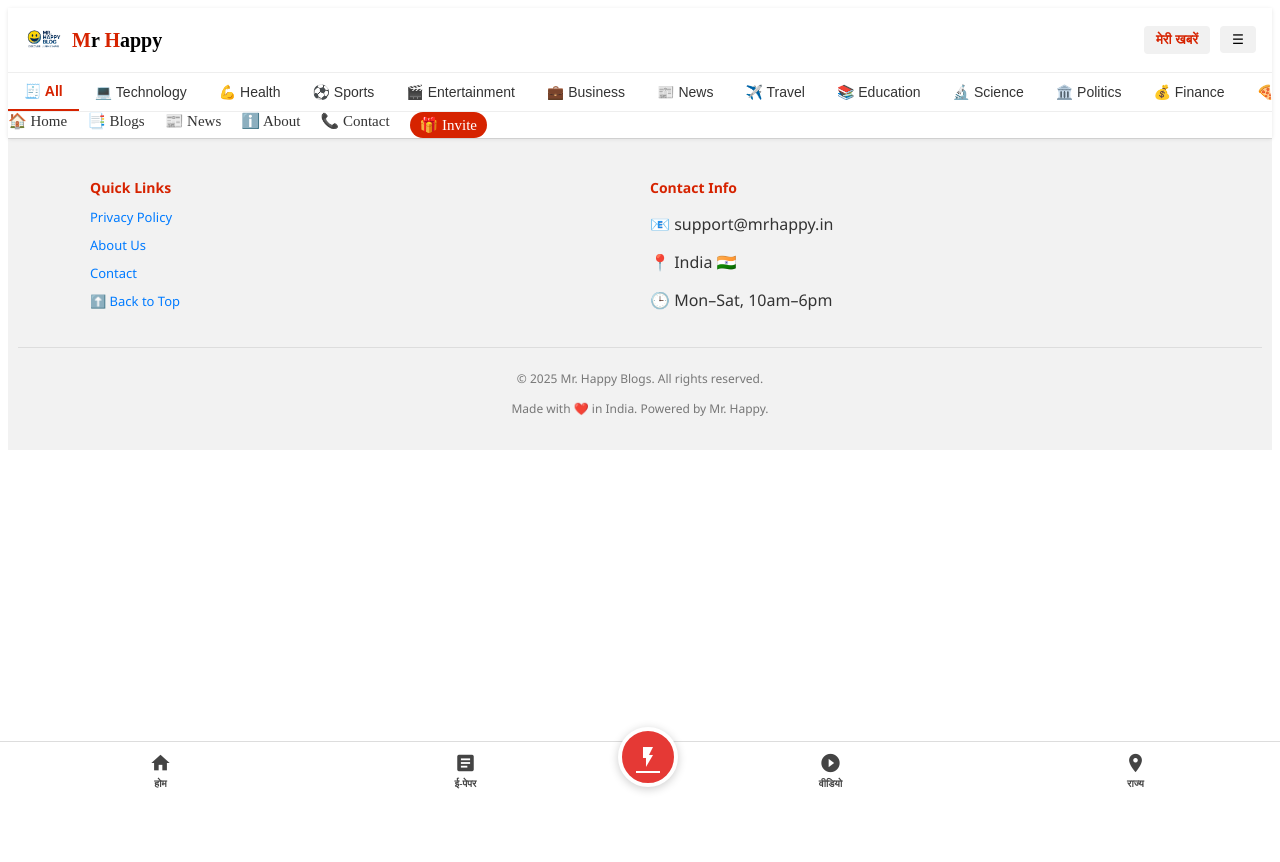
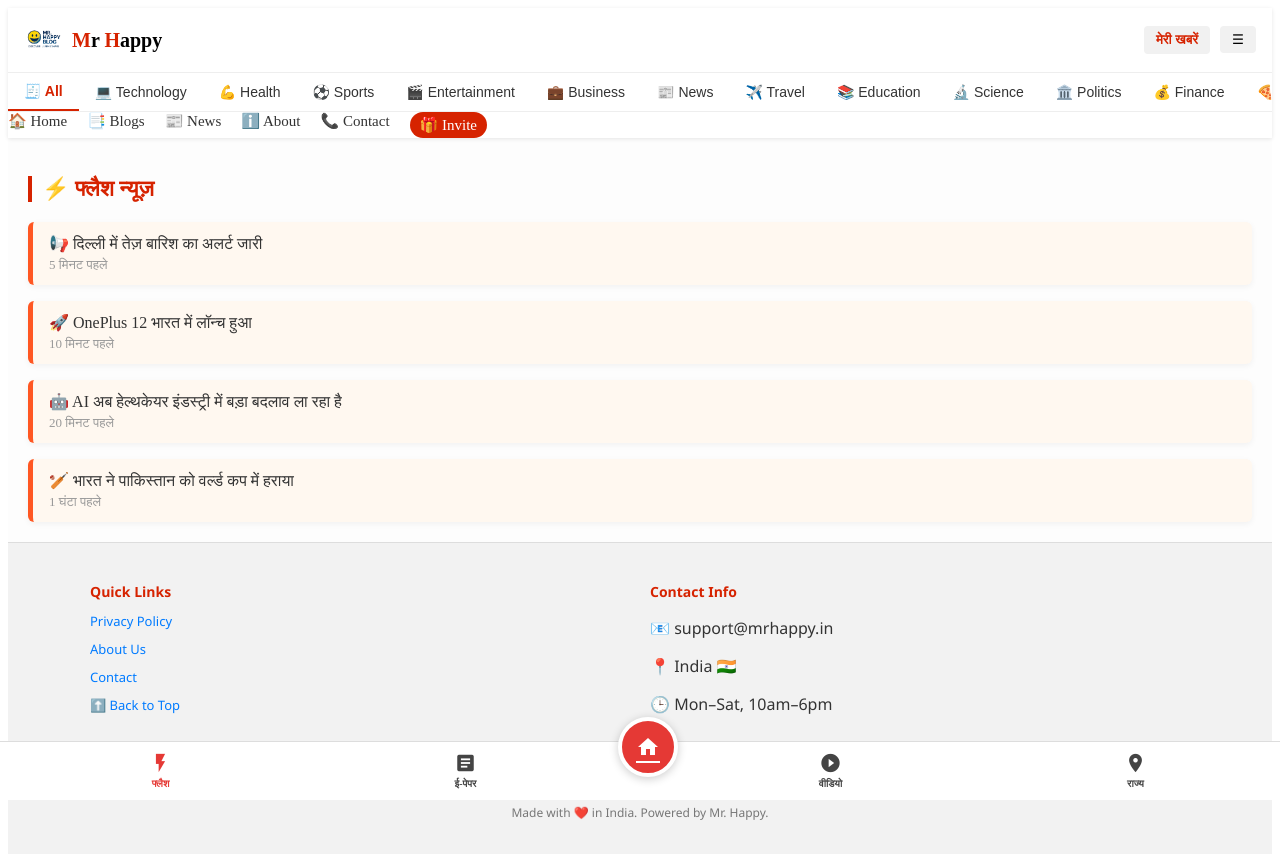
Before and after one commit to mukeshmodi8/nwese-blog, a React (Create React App) app: page /fast-news in a window 1280 px wide. Before the commit the page ends 800 px from the top, so only its background shows below. Built offline with nearby package versions, Linux system fonts and the light colour scheme.

Commit message:
new page

```diff
--- a/src/App.js
+++ b/src/App.js
@@ -15,12 +15,15 @@
 import { CategoryProvider } from "./context/CategoryContext"; // ✅ Add this import
 import StateBlogs from "./pages/StateBlogs";
 import Video from "./pages/Video";
+import ScrollToTop from "./components/ScrollToTop";
+import FlashNews from "./pages/FlashNews";
 
 
 function App() {
   return (
     <Router>
       <CategoryProvider>
+         <ScrollToTop />
         <Navbar />
         <div className="p-4">
           <Routes>
@@ -35,6 +38,7 @@
             <Route path="/states" element={<States />} />
             <Route path="/state/:stateName" element={<StateBlogs />} />
             <Route path="/videos" element={<Video />} />
+            <Route path="/fast-news" element={<FlashNews />} />
           </Routes>
         </div>
         <Footer />
--- a/src/components/FooterNav.css
+++ b/src/components/FooterNav.css
@@ -15,6 +15,7 @@
   padding: 0 8px;
 }
 
+/* Normal Footer Buttons */
 .footer-btn {
   display: flex;
   flex-direction: column;
@@ -40,7 +41,7 @@
   font-weight: bold;
 }
 
-/* Center Floating Red Button */
+/* 🔴 Center Floating Home Button */
 .center-fab {
   background-color: #e53935;
   color: #fff;
@@ -54,4 +55,11 @@
   box-shadow: 0 2px 10px rgba(0, 0, 0, 0.2);
   font-size: 28px;
   border: 4px solid #fff;
+  position: relative;
+  top: -10px;
+  z-index: 10;
 }
+
+.center-fab.active {
+  background-color: #b71c1c;
+}
--- a/src/components/FooterNav.jsx
+++ b/src/components/FooterNav.jsx
@@ -7,27 +7,46 @@
 
   return (
     <footer className="footer-nav jagran-footer">
-      <Link to="/" className={`footer-btn ${pathname === "/" ? "active" : ""}`}>
-        <i className="material-icons">home</i>
-        <span>होम</span>
+      {/* 🔥 Flash News - Left Side */}
+      <Link
+        to="/fast-news"
+        className={`footer-btn ${pathname === "/fast-news" ? "active" : ""}`}
+      >
+        <i className="material-icons">flash_on</i>
+        <span>फ्लैश</span>
       </Link>
 
-      <Link to="/epaper" className={`footer-btn ${pathname === "/epaper" ? "active" : ""}`}>
+      {/* 📄 Epaper */}
+      <Link
+        to="/epaper"
+        className={`footer-btn ${pathname === "/epaper" ? "active" : ""}`}
+      >
         <i className="material-icons">article</i>
         <span>ई-पेपर</span>
       </Link>
 
-      {/* Center Round FAB style */}
-      <Link to="/fast-news" className="center-fab">
-        <i className="material-icons">flash_on</i>
+      {/* 🏠 Home - Center Floating */}
+      <Link
+        to="/"
+        className={`center-fab ${pathname === "/" ? "active" : ""}`}
+      >
+        <i className="material-icons">home</i>
       </Link>
 
-      <Link to="/videos" className={`footer-btn ${pathname === "/videos" ? "active" : ""}`}>
+      {/* 🎥 Videos */}
+      <Link
+        to="/videos"
+        className={`footer-btn ${pathname === "/videos" ? "active" : ""}`}
+      >
         <i className="material-icons">play_circle_filled</i>
         <span>वीडियो</span>
       </Link>
 
-      <Link to="/states" className={`footer-btn ${pathname === "/states" ? "active" : ""}`}>
+      {/* 📍 States */}
+      <Link
+        to="/states"
+        className={`footer-btn ${pathname === "/states" ? "active" : ""}`}
+      >
         <i className="material-icons">place</i>
         <span>राज्य</span>
       </Link>
--- /dev/null
+++ b/src/components/ScrollToTop.jsx
@@ -0,0 +1,14 @@
+import { useEffect } from "react";
+import { useLocation } from "react-router-dom";
+
+const ScrollToTop = () => {
+  const { pathname } = useLocation();
+
+  useEffect(() => {
+    window.scrollTo({ top: 0, behavior: "smooth" });
+  }, [pathname]);
+
+  return null;
+};
+
+export default ScrollToTop;
--- /dev/null
+++ b/src/data/flashNews.js
@@ -0,0 +1,24 @@
+const flashNews = [
+  {
+    id: 1,
+    text: "📢 दिल्ली में तेज़ बारिश का अलर्ट जारी",
+    time: "5 मिनट पहले",
+  },
+  {
+    id: 2,
+    text: "🚀 OnePlus 12 भारत में लॉन्च हुआ",
+    time: "10 मिनट पहले",
+  },
+  {
+    id: 3,
+    text: "🤖 AI अब हेल्थकेयर इंडस्ट्री में बड़ा बदलाव ला रहा है",
+    time: "20 मिनट पहले",
+  },
+  {
+    id: 4,
+    text: "🏏 भारत ने पाकिस्तान को वर्ल्ड कप में हराया",
+    time: "1 घंटा पहले",
+  },
+];
+
+export default flashNews;
--- /dev/null
+++ b/src/pages/FlashNews.css
@@ -0,0 +1,40 @@
+.flash-news-page {
+  padding: 20px;
+  background-color: #fdfdfd;
+}
+
+.flash-title {
+  font-size: 22px;
+  color: #d62300;
+  margin-bottom: 20px;
+  border-left: 4px solid #d62300;
+  padding-left: 10px;
+}
+
+.flash-list {
+  display: flex;
+  flex-direction: column;
+  gap: 16px;
+}
+
+.flash-card {
+  background-color: #fff8f0;
+  border-left: 5px solid #ff5722;
+  padding: 12px 16px;
+  border-radius: 6px;
+  box-shadow: 0 2px 6px rgba(0, 0, 0, 0.05);
+}
+
+.flash-card p {
+  font-size: 16px;
+  font-weight: 500;
+  color: #333;
+  margin: 0;
+}
+
+.flash-card span {
+  font-size: 13px;
+  color: #999;
+  margin-top: 4px;
+  display: inline-block;
+}
--- /dev/null
+++ b/src/pages/FlashNews.jsx
@@ -0,0 +1,28 @@
+import React from "react";
+import flashNews from "../data/flashNews";
+import { Helmet } from "react-helmet";
+import "./FlashNews.css";
+
+const FlashNews = () => {
+  return (
+    <div className="flash-news-page">
+      <Helmet>
+        <title>⚡ Flash News | Mr. Happy</title>
+        <meta name="description" content="लेटेस्ट ताज़ा खबरें पढ़ें Flash News सेक्शन में Mr. Happy Blog पर।" />
+      </Helmet>
+
+      <h2 className="flash-title">⚡ फ्लैश न्यूज़</h2>
+
+      <div className="flash-list">
+        {flashNews.map((news) => (
+          <div key={news.id} className="flash-card">
+            <p>{news.text}</p>
+            <span>{news.time}</span>
+          </div>
+        ))}
+      </div>
+    </div>
+  );
+};
+
+export default FlashNews;
```
